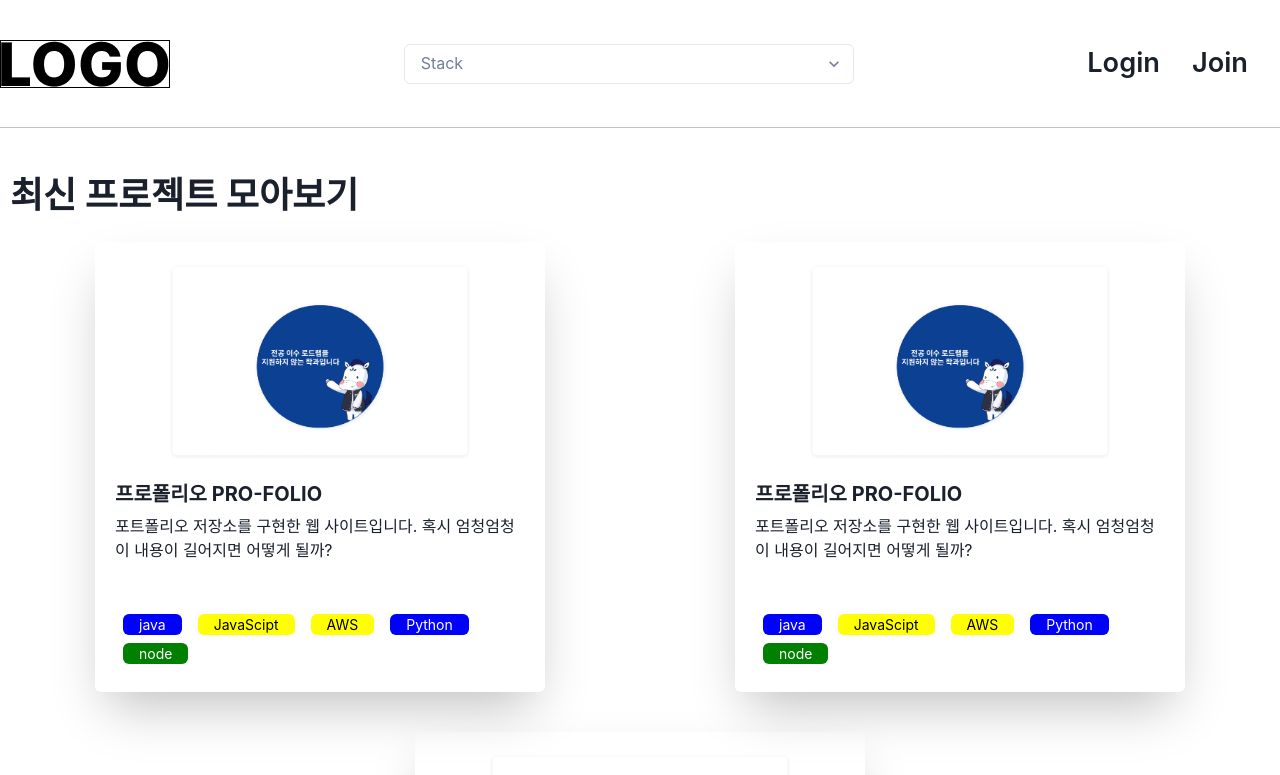
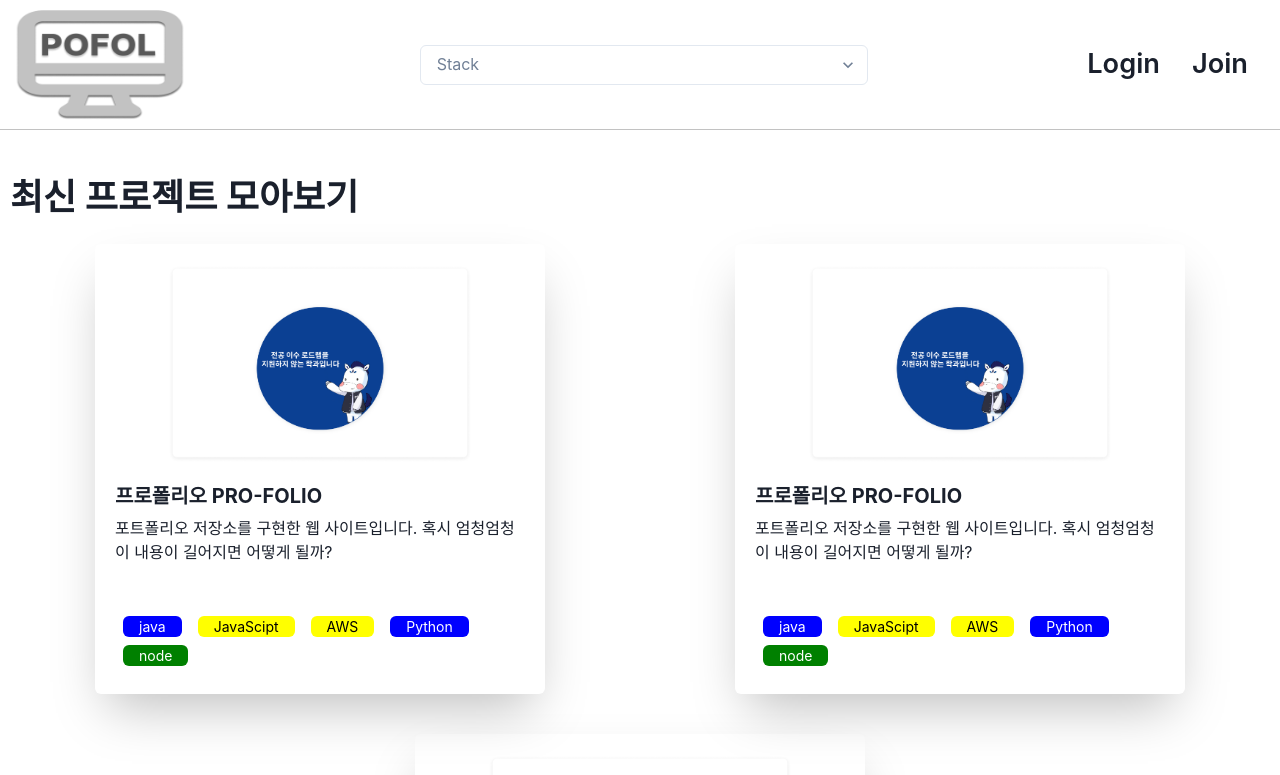
Before and after one commit to gahyuun/23-W-Cow-Project-Frontend, a React (Create React App) app: page / in a window 1280 px wide. Shown: the top 775 px of the page. Built offline with nearby package versions, Linux system fonts and the light colour scheme.

Commit message:
Feat : Header 로고 추가

```diff
--- a/src/component/Header.jsx
+++ b/src/component/Header.jsx
@@ -2,7 +2,7 @@ import { Box, Image, Select, Text } from '@chakra-ui/react';
 import * as React from 'react';
 import { useLocation, useNavigate } from 'react-router-dom';
 import Swal from 'sweetalert2';
-import logo from '../img/LOGO.png';
+import logo from '../img/pofolLogo.png';
 import { stacks } from '../helper/types.js';
 
 function Header({ isLogin, setIsLogin }) {
@@ -10,9 +10,9 @@ function Header({ isLogin, setIsLogin }) {
   const location = useLocation();
   const [techstack, setTechstack] = React.useState('');
   const textStyle = {
-    fontWeight: '600',
-    fontSize: '1.7rem',
-    mr: '2rem',
+    fontWeight: { sm: '500', md: '500', lg: '600' },
+    fontSize: { sm: '1rem', md: '1.2rem', lg: '1.7rem' },
+    mr: { sm: '1rem', md: '1.5rem', lg: '2rem' },
   };
   const handleLogout = () => {
     Swal.fire({
@@ -55,32 +55,38 @@ function Header({ isLogin, setIsLogin }) {
     <Box
       borderBottom="1px solid #C2C2C2"
       display="flex"
-      h={{ base: '3rem', md: '8rem' }}
+      h={{ sm: '3rem', md: '6rem', lg: '8.15rem' }}
       justifyContent="space-around"
       alignItems="center"
-      w="100%"
+      w="100vw"
     >
       <Box
-        w="7xl"
+        w={{ sm: 'lg', md: '3xl', lg: '7xl' }}
         display="flex"
         justifyContent="space-between"
         alignItems="center"
       >
         <Box
-          border="1px solid black"
           onClick={() => {
             navigate('/');
           }}
           style={{ cursor: 'pointer' }}
+          w={{ sm: '4rem', md: '8rem', lg: '12.5rem' }}
+          height={{ sm: '3rem', md: '6rem', lg: '8.125rem' }}
         >
-          <Image src={logo} alt="logo" />
+          <Image
+            w={{ sm: '4rem', md: '8rem', lg: '12.5rem' }}
+            height={{ sm: '3rem', md: '6rem', lg: '8.125rem' }}
+            src={logo}
+            alt="logo"
+          />
         </Box>
 
         <Box>
           <Select
             placeholder="Stack"
             color="#718096"
-            w="28.125rem"
+            w={{ sm: '8rem', md: '20rem ', lg: '28rem' }}
             onChange={handleSearch}
             value={techstack}
           >
```
Also changed, not shown: src/img/pofolLogo.png (added).
